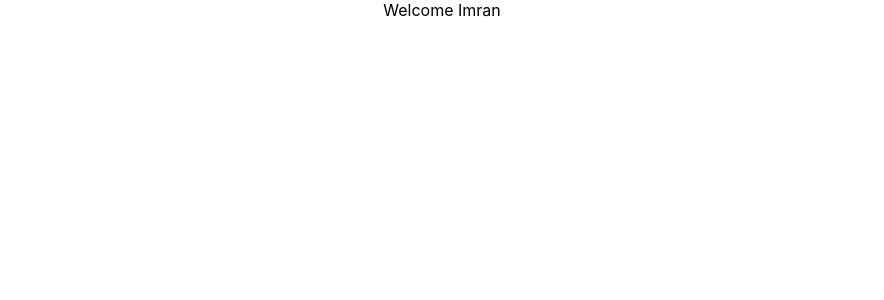
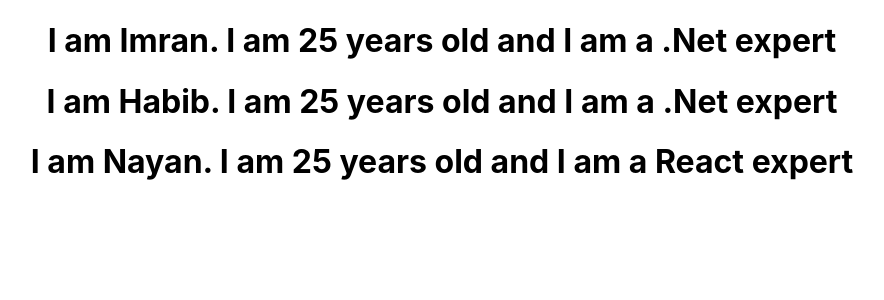
Before and after one commit to MdImranHabib/React, a React (Create React App) app in the folder hello-world/: page / in a window 1280 px wide. Shown: the top 300 px of the page, without its empty margins (198-1082 px from the left). Built offline with nearby package versions, Linux system fonts and the light colour scheme.

Commit message:
practiced list rendering

```diff
--- a/hello-world/src/App.js
+++ b/hello-world/src/App.js
@@ -9,11 +9,12 @@ import ClassClick from './components/ClassClick';
 import EventBind from './components/EventBind';
 import ParentComponent from './components/ParentComponent';
 import UserGreeting from './components/UserGreeting';
+import NameList from './components/NameList';
 
 function App() {
   return (
     <div className="App">
-     <UserGreeting />
+     <NameList />
     </div>
   );
 }
--- /dev/null
+++ b/hello-world/src/components/NameList.js
@@ -0,0 +1,35 @@
+import React from 'react'
+import Person from './Person'
+
+function NameList() {
+    const persons = [
+        {
+            id: 1,
+            name: 'Imran',
+            age: 25,
+            skill: '.Net'
+        },
+        {
+            id: 2,
+            name: 'Habib',
+            age: 25,
+            skill: '.Net'
+        },
+        {
+            id: 3,
+            name: 'Nayan',
+            age: 25,
+            skill: 'React'
+        }
+    ]
+
+    const personList = persons.map(person => <Person person={person} />)
+
+    return (
+        <div>
+            {personList}
+        </div>
+    )
+}
+
+export default NameList
--- /dev/null
+++ b/hello-world/src/components/Person.js
@@ -0,0 +1,11 @@
+import React from 'react'
+
+function Person({person}) {
+    return (
+        <div>
+            <h1>I am {person.name}. I am {person.age} years old and I am a {person.skill} expert</h1>
+        </div>
+    )
+}
+
+export default Person
```
